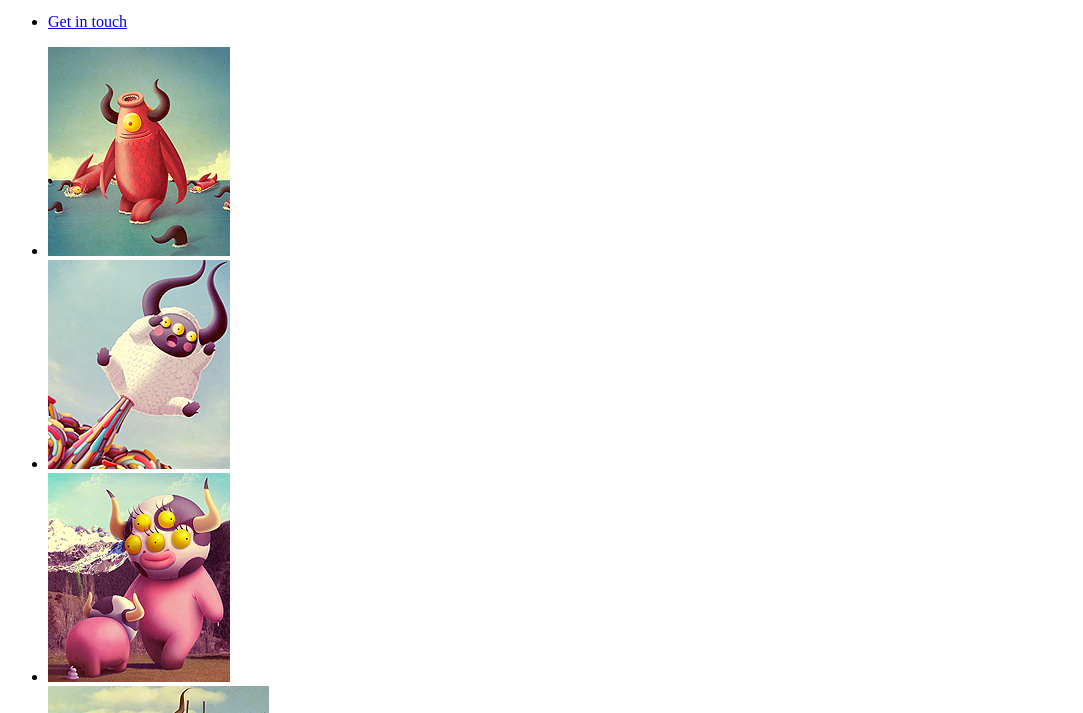
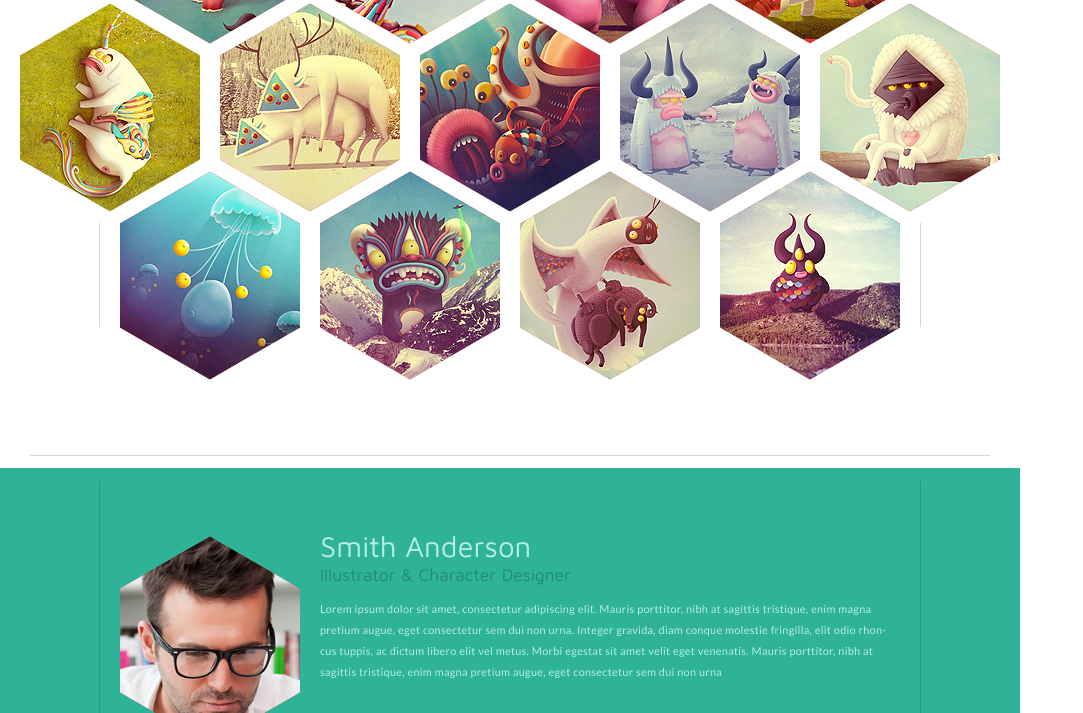
Before and after one commit to Grenzen/hexal, a plain HTML site: page index.html in a window 1280 px wide. Shown: the part 317-1030 px from the top of the page, without its empty margins (0-1083 px from the left). Drawn offline with Linux system fonts and the light colour scheme; files that its build step writes are made by us from their sources; the site is published under a folder, as on GitHub Pages, so addresses that start at the root find nothing; files whose address does not match are found by name.

```diff
--- a/index.html
+++ b/index.html
@@ -2,7 +2,7 @@
 <html>
 <head>
   <meta charset="UTF-8">
-  <link rel="stylesheet" href="/hexal/assets/main.css" type="text/css">
+  <link rel="stylesheet" href="tassets/main.css" type="text/css">
   <title>Hexal</title>
 </head>
 <body>
```
Also changed, not shown: 1 other file.
